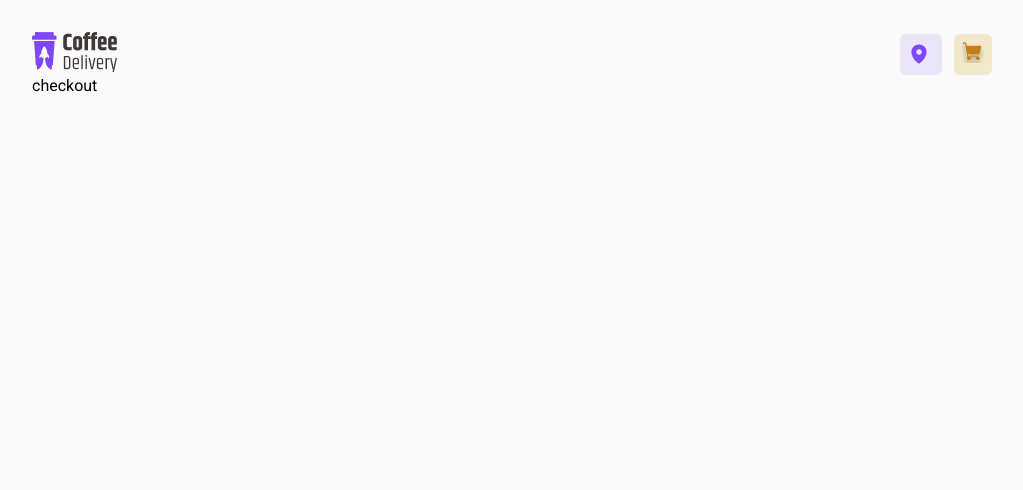
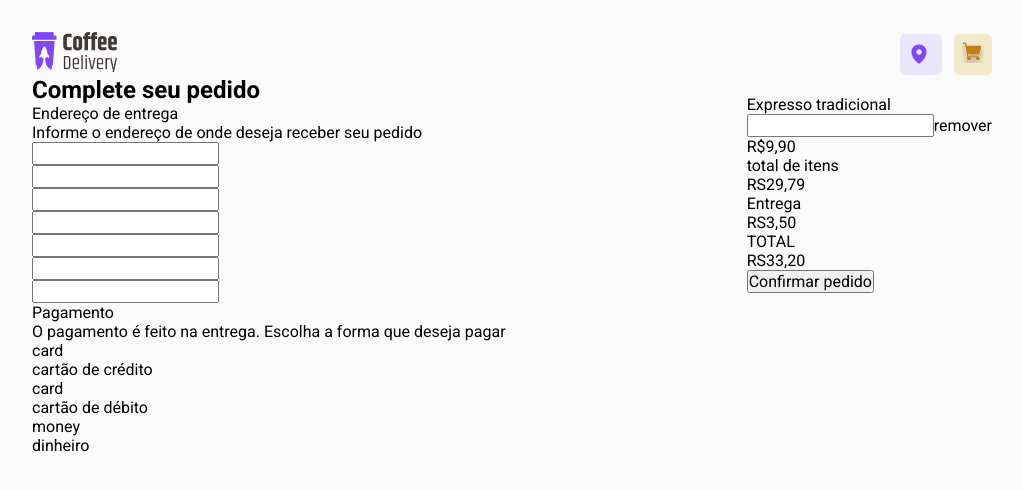
Before and after one commit to lucasmbrute2/coffer-delivery, a React (Vite) app: page /checkout in a window 1280 px wide. Shown: the top 490 px of the page, without its empty margins (128-1151 px from the left). Built offline with nearby package versions, Linux system fonts and the light colour scheme; no server answers.

Commit message:
feat: checkout component structure

```diff
--- a/src/components/Header/index.tsx
+++ b/src/components/Header/index.tsx
@@ -4,20 +4,23 @@ import pin from "../../assets/pin.svg";
 
 import { Location } from "../Location";
 import { MiniCart } from "../MiniCart";
+import { Link } from "react-router-dom";
 
 export function Header() {
     return (
         <HeaderContainer>
-            <div>
+            <Link to={"/"}>
                 <img src={CoffeDeliveryLogo} />
-            </div>
+            </Link>
 
             <CartWrapper>
                 <CurrentLocation>
                     <img src={pin} />
                     <Location />
                 </CurrentLocation>
-                <MiniCart />
+                <Link to={"/checkout"}>
+                    <MiniCart />
+                </Link>
             </CartWrapper>
         </HeaderContainer>
     );
--- a/src/pages/Checkout/index.tsx
+++ b/src/pages/Checkout/index.tsx
@@ -1,7 +1,105 @@
 export function Checkout() {
     return (
-        <div>
-            <p>checkout</p>
+        <div style={{ display: "flex", justifyContent: "space-between" }}>
+            <div>
+                <h2>Complete seu pedido</h2>
+                <form>
+                    <div>
+                        <span></span>
+                        <div>
+                            <p>Endereço de entrega</p>
+                            <span>
+                                Informe o endereço de onde deseja receber seu
+                                pedido
+                            </span>
+                        </div>
+                    </div>
+                    {/*info section*/}
+                    <div>
+                        <div>
+                            <label htmlFor=""></label>
+                            <input type="text" />
+                        </div>
+                        <div>
+                            <label htmlFor=""></label>
+                            <input type="text" />
+                        </div>
+                        <div>
+                            <label htmlFor=""></label>
+                            <input type="text" />
+                        </div>
+                        <div>
+                            <label htmlFor=""></label>
+                            <input type="text" />
+                        </div>
+                        <div>
+                            <label htmlFor=""></label>
+                            <input type="text" />
+                        </div>
+                        <div>
+                            <label htmlFor=""></label>
+                            <input type="text" />
+                        </div>
+                        <div>
+                            <label htmlFor=""></label>
+                            <input type="text" />
+                        </div>
+                    </div>
+
+                    <div>
+                        <div>
+                            <span></span>
+                            <div>
+                                <p>Pagamento</p>
+                                <span>
+                                    O pagamento é feito na entrega. Escolha a
+                                    forma que deseja pagar
+                                </span>
+                            </div>
+                        </div>
+                        <div>
+                            <span>card</span>
+                            <p>cartão de crédito</p>
+                        </div>
+                        <div>
+                            <span>card</span>
+                            <p>cartão de débito</p>
+                        </div>
+                        <div>
+                            <span>money</span>
+                            <p>dinheiro</p>
+                        </div>
+                    </div>
+                </form>
+            </div>
+            <div>
+                <div>
+                    <img src="" alt="" />
+                    <div>
+                        <p>Expresso tradicional</p>
+                        <div>
+                            <input type="number" />
+                            remover
+                        </div>
+                        R$9,90
+                    </div>
+                </div>
+
+                <div>
+                    <p>total de itens</p>
+                    <p>RS29,79</p>
+                </div>
+                <div>
+                    <p>Entrega</p>
+                    <p>RS3,50</p>
+                </div>
+                <div>
+                    <p>TOTAL</p>
+                    <p>RS33,20</p>
+                </div>
+
+                <button>Confirmar pedido</button>
+            </div>
         </div>
     );
 }
```
